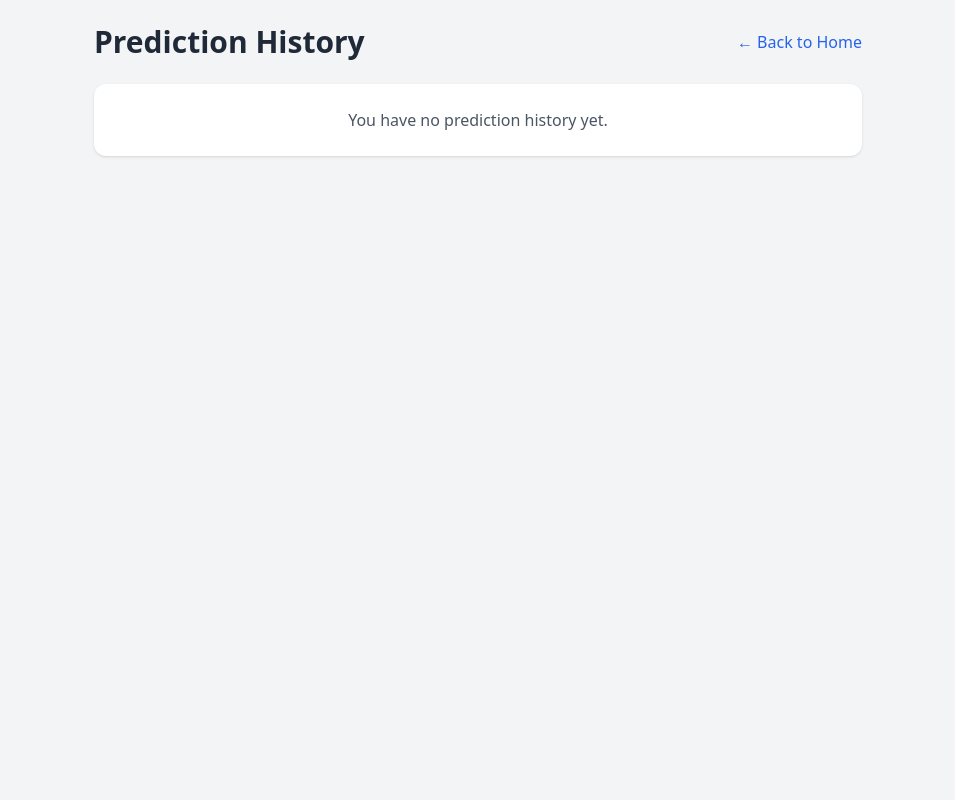
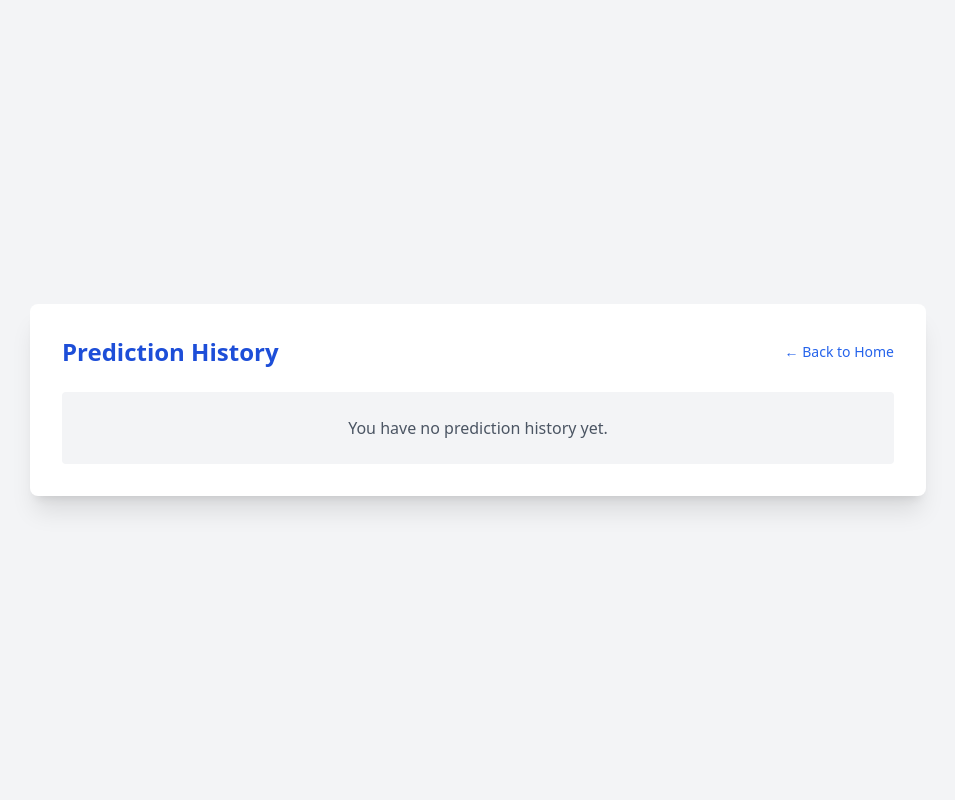
Before and after one commit to TeamRetriever494/SENG645, a Flask app: page /history in a window 1280 px wide. Shown: the whole page, without its empty margins (162-1117 px from the left). Run offline with Flask 3, Linux system fonts and the light colour scheme; the visitor is signed in with stand-in values (Sample User, id 1); data that the repository does not hold is empty; parts of the project's set-up code (start-up, migrations or seed data) failed here and were passed over; some libraries are stand-ins or nearby versions.

Commit message:
Update history.html

```diff
--- a/templates/history.html
+++ b/templates/history.html
@@ -5,36 +5,41 @@
     <title>Prediction History</title>
     <script src="https://cdn.tailwindcss.com"></script>
 </head>
-<body class="bg-gray-100 min-h-screen flex flex-col items-center justify-start p-6">
-
-  <div class="w-full max-w-3xl">
+<body class="bg-gray-100">
+    <div class="min-h-screen flex items-center justify-center py-10">
+        <div class="bg-white shadow-xl rounded-lg p-8 w-full max-w-4xl">
+            <!-- Header -->
             <div class="flex justify-between items-center mb-6">
-      <h1 class="text-3xl font-bold text-gray-800">Prediction History</h1>
-      <a href="/home" class="text-blue-600 hover:underline">← Back to Home</a>
+                <h1 class="text-2xl font-bold text-blue-700">Prediction History</h1>
+                <a href="/home" class="text-blue-600 hover:underline text-sm">← Back to Home</a>
             </div>
 
+            <!-- Content -->
             {% if records|length == 0 %}
-      <div class="bg-white p-6 rounded-xl shadow text-center text-gray-600">
+                <div class="bg-gray-100 text-center py-6 rounded text-gray-600 font-medium">
                     You have no prediction history yet.
                 </div>
             {% else %}
                 <div class="space-y-6">
                     {% for record in records %}
-          <div class="bg-white p-6 rounded-xl shadow">
-            <p class="mb-2 text-gray-800"><strong>SMILES:</strong> <span class="text-gray-700">{{ record.smiles }}</span></p>
-            <div>
-              <p class="font-semibold text-gray-800 mb-1">Predictions:</p>
-              <ul class="list-disc pl-6 text-gray-700">
+                        <div class="border border-gray-300 rounded-md p-4 bg-gray-50 shadow-sm">
+                            <p class="font-semibold text-gray-700"><strong>SMILES:</strong> {{ record.smiles }}</p>
+                            <div class="mt-2">
+                                <p class="font-semibold text-gray-700 mb-1">Predictions:</p>
+                                <ul class="pl-4 list-disc text-gray-800 space-y-1">
                                     {% for key, value in record.predictions.items() %}
                                         <li><strong>{{ key }}:</strong> {{ value }}</li>
                                     {% endfor %}
                                 </ul>
                             </div>
+                            <form action="/delete_history/{{ record._id }}" method="POST" class="mt-4">
+                              <button type="submit" class="text-red-600 text-sm hover:underline">Delete</button>
+                          </form>
                         </div>
                     {% endfor %}
                 </div>
             {% endif %}
         </div>
-
+    </div>
 </body>
 </html>
```
Lines whose indentation alone changed are shown as unchanged.
